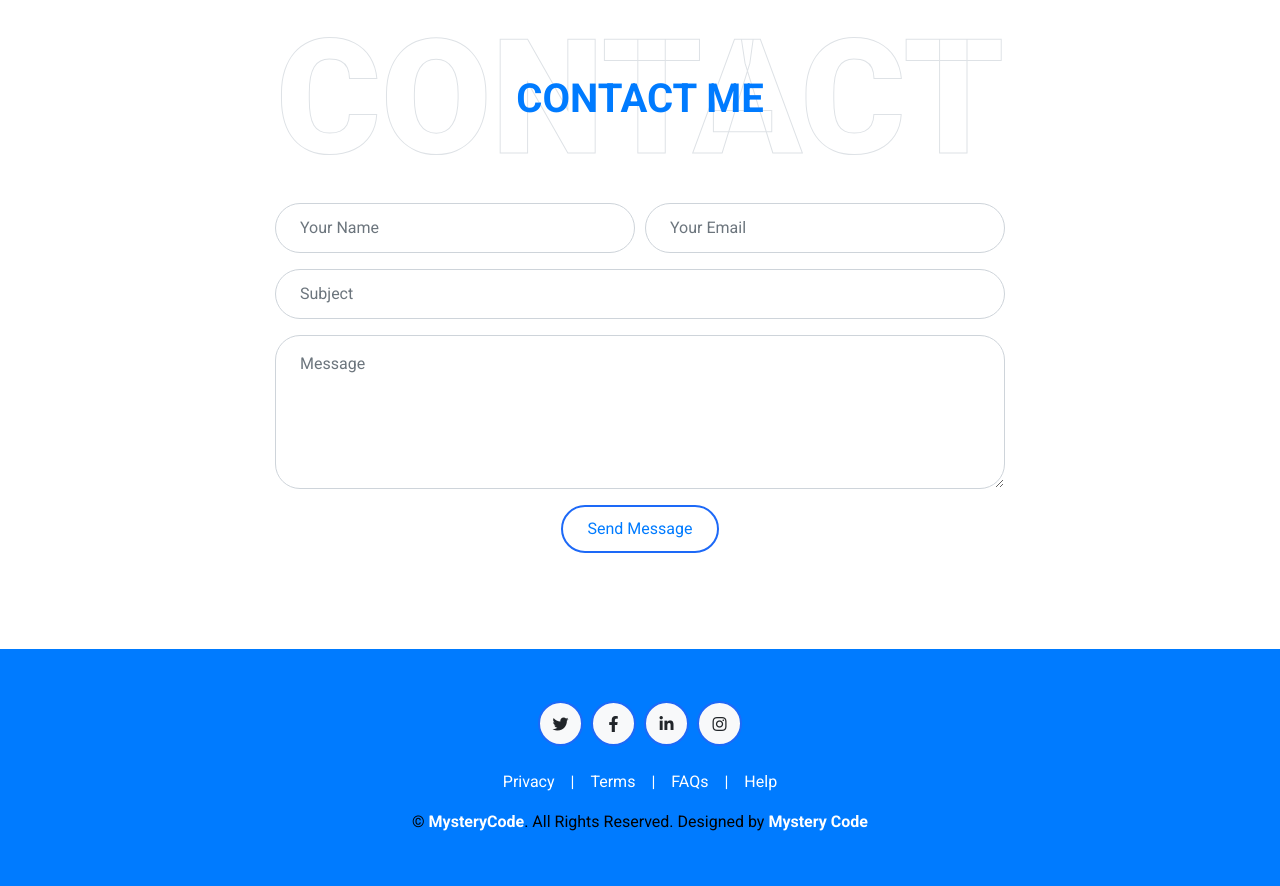
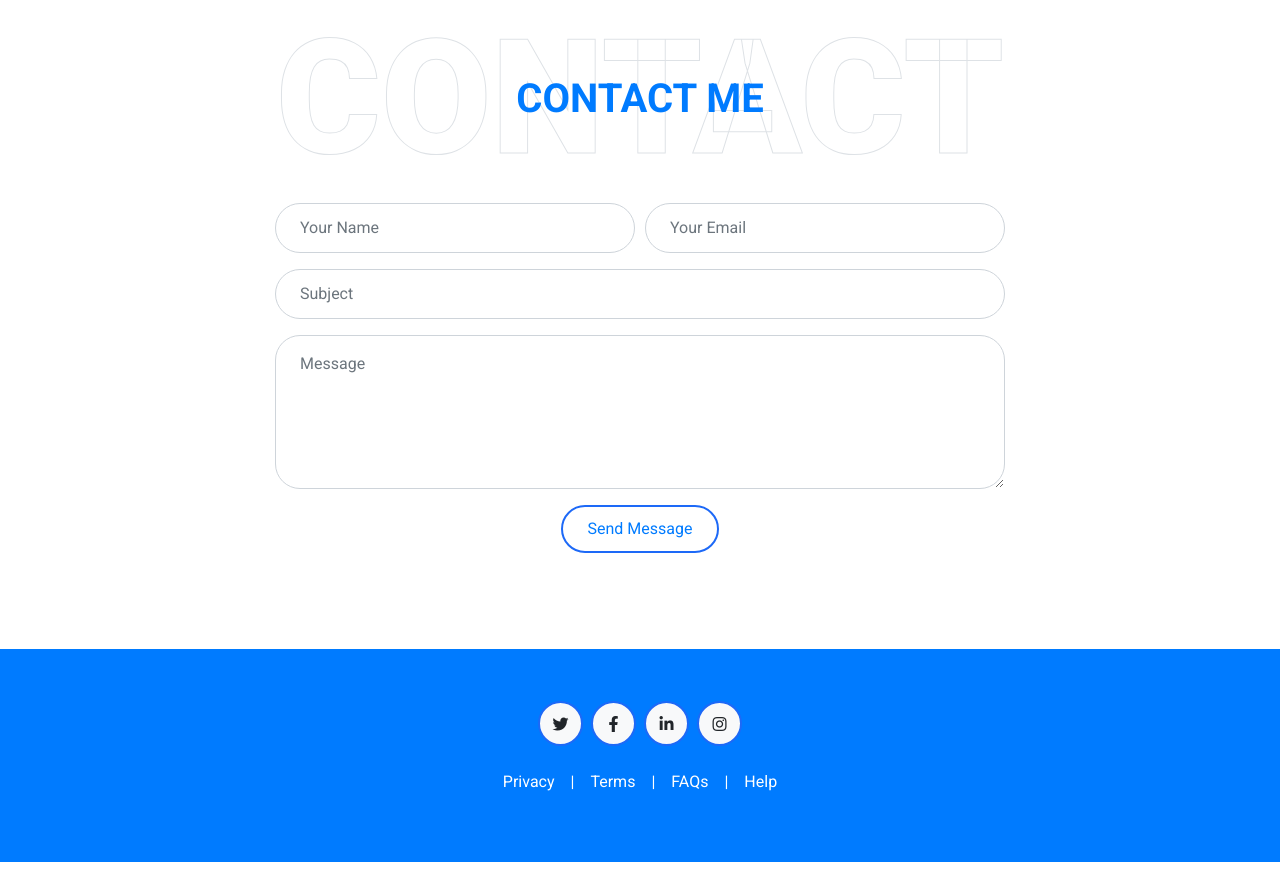
Before and after one commit to mmvelase60/Remuse.MMvelase, a plain HTML site: page index.html in a window 1280 px wide. Shown: the part 5937-6823 px from the top of the page. After the commit the page ends 6799 px from the top, so only its background shows below. Drawn offline with nearby package versions, Linux system fonts and the light colour scheme.

Commit message:
Update index.html

```diff
--- a/index.html
+++ b/index.html
@@ -529,7 +529,7 @@
                 <span class="px-3">|</span>
                 <a class="text-white" href="#">Help</a>
             </div>
-            <p class="m-0">&copy; <a class="text-white font-weight-bold" href="#">MysteryCode</a>. All Rights Reserved. Designed by <a class="text-white font-weight-bold" href="#">Mystery Code</a>
+
             </p>
         </div>
     </div>
```
